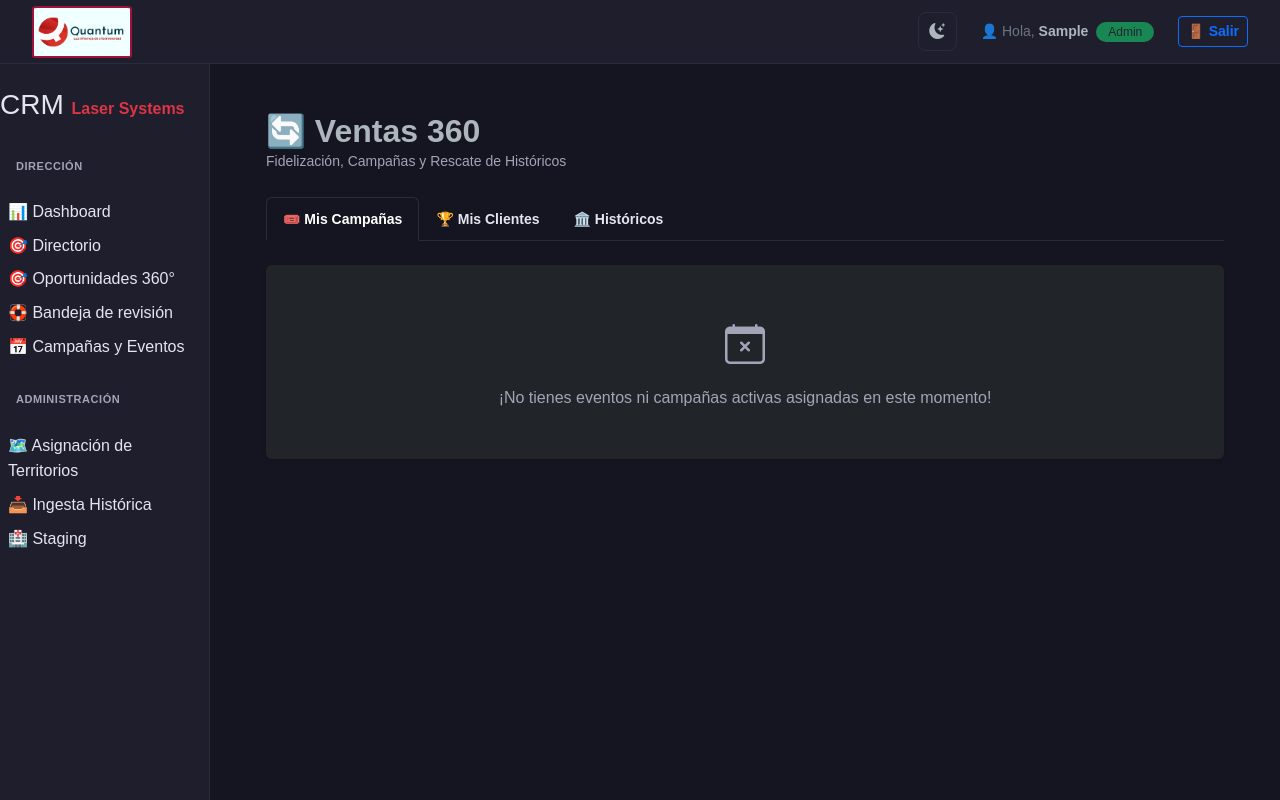
After one commit to cesarco6/crmlasersystems1, a Django app: page /agente/ventas-360/ in a window 1280 px wide. The commit adds this page. Run offline with Django 5.2, Linux system fonts and the light colour scheme; a user stored in the database is signed in; tables that the repository leaves empty hold one stand-in row (values such as "Sample post"); data that the repository does not hold is empty; some libraries are stand-ins or nearby versions.

Commit message:
feat: implement Ventas 360 independent view with tabs

```diff
--- a/backend/config/urls.py
+++ b/backend/config/urls.py
@@ -20,7 +20,7 @@ from django.views.generic import RedirectView
 from leads import views as leads_views
 
 # 1. Agregamos "procesar_alta_manual" a la lista de importaciones
-from leads.views import DashboardAgenteView, IngestaMasivaView, procesar_ingesta_masiva, AltaIndividualView, FichaTrabajoView, procesar_alta_manual, actualizar_lead_fsm, IngestaHistoricaView, director_dashboard_view, registrar_venta_extra, ListaStagingView, ProcesarStagingView, IngestaHistoricaExpressView, actualizar_estatus_venta_extra, AgenteStagingListView, AgenteStagingProcesarView
+from leads.views import DashboardAgenteView, Ventas360View, IngestaMasivaView, procesar_ingesta_masiva, AltaIndividualView, FichaTrabajoView, procesar_alta_manual, actualizar_lead_fsm, IngestaHistoricaView, director_dashboard_view, registrar_venta_extra, ListaStagingView, ProcesarStagingView, IngestaHistoricaExpressView, actualizar_estatus_venta_extra, AgenteStagingListView, AgenteStagingProcesarView
 from users.views import panel_territorios, custom_login_view, custom_logout_view, api_territorios_vendedor
 
 urlpatterns = [
@@ -28,6 +28,7 @@ urlpatterns = [
     path('login/', custom_login_view, name='login'),
     path('logout/', custom_logout_view, name='logout'),
     path('dashboard/agente/', DashboardAgenteView.as_view(), name='dashboard_agente'),
+    path('agente/ventas-360/', Ventas360View.as_view(), name='ventas_360'),
     path('ingesta-masiva/', IngestaMasivaView.as_view(), name='ingesta_masiva'),
     path('api/ingesta/', procesar_ingesta_masiva, name='api_ingesta_masiva'),
     path('director/ingesta-historica/', IngestaHistoricaView.as_view(), name='director_ingesta'),
--- a/backend/leads/views.py
+++ b/backend/leads/views.py
@@ -53,22 +53,11 @@ class DashboardAgenteView(LoginRequiredMixin, LeadOwnershipMixin, TemplateView):
         # ESCENARIO B: LA RED DE ARRASTRE (Filtrando grupos diarios)
         # ---------------------------------------------------------
         else:
-            # Regla INBOX ZERO: Ocultar los que ya terminaron su ciclo
-            #qs = qs.exclude(estatus__in=['CLIENTE', 'NO_CIERRE']).exclude(plan='DESCARTADO')
-            # Regla HIBERNACIÓN: Si está "En Espera" para una fecha futura, lo ocultamos hoy
-            # (Asumiendo que usas next_action_date, si usas otro campo, lo cambiamos)
-            #qs = qs.exclude(Q(plan='EN_ESPERA') & Q(next_action_date__gt=hoy))
-            if filtro_rapido == 'clientes':
-                # Si presionó el botón de Clientes, le traemos solo los clientes orgánicos
-                qs = qs.filter(estatus='CLIENTE', es_historico=False)
-            elif filtro_rapido == 'historicos':
-                qs = qs.filter(es_historico=True)
-            else:
-                # Regla INBOX ZERO: (Se mantiene para todo lo demás)
-                qs = qs.exclude(estatus__in=['CLIENTE', 'NO_CIERRE']).exclude(plan='DESCARTADO')
-
-                # Regla HIBERNACIÓN: (Se mantiene para todo lo demás)
-                qs = qs.exclude(Q(plan='EN_ESPERA') & Q(next_action_date__gt=hoy))
+            # Regla INBOX ZERO: (Se mantiene para todo lo demás)
+            qs = qs.exclude(estatus__in=['CLIENTE', 'NO_CIERRE']).exclude(plan='DESCARTADO')
+
+            # Regla HIBERNACIÓN: (Se mantiene para todo lo demás)
+            qs = qs.exclude(Q(plan='EN_ESPERA') & Q(next_action_date__gt=hoy))
 
             # Aplicar el botón que el vendedor haya presionado
             if filtro_rapido == 'hoy':
@@ -78,37 +67,6 @@ class DashboardAgenteView(LoginRequiredMixin, LeadOwnershipMixin, TemplateView):
             elif filtro_rapido == 'urgentes':
                 # Ejemplo: leads en SEGUIMIENTO que su fecha de acción ya se pasó
                 qs = qs.filter(plan='SEGUIMIENTO', next_action_date__lt=hoy)
-            elif filtro_rapido == 'campanas':
-                from .models import Evento
-                eventos_activos = Evento.objects.filter(
-                    estatus='ACTIVO',
-                    vendedores_asignados=self.request.user
-                )
-
-                lineas_objetivo = []
-                estados_obj = set()
-                for ev in eventos_activos:
-                    if ev.linea_producto and ev.linea_producto not in lineas_objetivo:
-                        lineas_objetivo.append(ev.linea_producto)
-                    if ev.estados_objetivo:
-                        estados_obj.update(ev.estados_objetivo)
-
-                estados_obj = list(estados_obj)
-
-                if not eventos_activos.exists():
-                    qs = qs.none()
-                else:
-                    q_campanas = Q()
-                    if estados_obj:
-                        q_campanas &= Q(ubicacion__estado__in=estados_obj)
-
-                    if lineas_objetivo and 'TODAS' not in lineas_objetivo:
-                        q_lineas = Q()
-                        for linea in lineas_objetivo:
-                            q_lineas |= Q(producto_cat__nombre__icontains=linea)
-                        q_campanas &= q_lineas
-
-                    qs = qs.filter(q_campanas)
 
         # Ordenamos la consulta final
         qs = qs.order_by('-updated_at')
@@ -140,6 +98,30 @@ class DashboardAgenteView(LoginRequiredMixin, LeadOwnershipMixin, TemplateView):
 
         # KPIs rápidos para la parte superior del Dashboard (Contadores)
         context['total_activos'] = CoreLead.objects.filter(owner=self.request.user).exclude(estatus__in=['CLIENTE', 'NO_CIERRE']).exclude(plan='DESCARTADO').count()
+
+        return context
+
+@method_decorator(role_required(['VENDEDOR']), name='dispatch')
+class Ventas360View(LoginRequiredMixin, TemplateView):
+    template_name = 'ventas_360.html'
+
+    def get_context_data(self, **kwargs):
+        context = super().get_context_data(**kwargs)
+
+        qs_base = CoreLead.objects.filter(owner=self.request.user)
+
+        # 1. Mis Clientes
+        context['mis_clientes'] = qs_base.filter(estatus='CLIENTE', es_historico=False).order_by('-updated_at')
+
+        # 2. Históricos
+        context['historicos'] = qs_base.filter(es_historico=True).order_by('-updated_at')
+
+        # 3. Campañas Activas
+        from .models import Evento
+        context['eventos_activos'] = Evento.objects.filter(
+            estatus='ACTIVO',
+            vendedores_asignados=self.request.user
+        ).order_by('-fecha_inicio')
 
         return context
 
--- a/backend/templates/base.html
+++ b/backend/templates/base.html
@@ -44,6 +44,7 @@
             {% else %}
                 <li class="menu-title text-muted fw-bold mb-2 mt-3 px-3">V e n t a s</li>
                 <li><a class="leftmenu" href="{% url 'dashboard_agente' %}">🎯 Dashboard</a></li>
+                <li><a class="leftmenu" href="{% url 'ventas_360' %}">🔄 Ventas 360</a></li>
                 <li><a class="leftmenu" href="{% url 'ingesta_masiva' %}">📥 Carga de Prospectos</a></li>
                 <li><a class="leftmenu" href="{% url 'agente_staging_list' %}">🏥 Staging</a></li>
             {% endif %}
--- /dev/null
+++ b/backend/templates/ventas_360.html
@@ -0,0 +1,180 @@
+{% extends 'base.html' %}
+{% load static %}
+
+{% block title %}Ventas 360 - CRM Laser Systems{% endblock %}
+
+{% block content %}
+<section class="container-fluid px-2 px-md-4 py-3">
+
+    <!-- Encabezado -->
+    <div class="mb-4">
+        <h2 class="fw-bold text-body mb-0">🔄 Ventas 360</h2>
+        <p class="text-muted small">Fidelización, Campañas y Rescate de Históricos</p>
+    </div>
+
+    <!-- Pestañas (Tabs) -->
+    <ul class="nav nav-tabs mb-4" id="ventas360Tabs" role="tablist">
+        <li class="nav-item" role="presentation">
+            <button class="nav-link active fw-bold" id="campanas-tab" data-bs-toggle="tab" data-bs-target="#campanas" type="button" role="tab" aria-controls="campanas" aria-selected="true">
+                🎟️ Mis Campañas
+            </button>
+        </li>
+        <li class="nav-item" role="presentation">
+            <button class="nav-link fw-bold" id="clientes-tab" data-bs-toggle="tab" data-bs-target="#clientes" type="button" role="tab" aria-controls="clientes" aria-selected="false">
+                🏆 Mis Clientes
+            </button>
+        </li>
+        <li class="nav-item" role="presentation">
+            <button class="nav-link fw-bold" id="historicos-tab" data-bs-toggle="tab" data-bs-target="#historicos" type="button" role="tab" aria-controls="historicos" aria-selected="false">
+                🏛️ Históricos
+            </button>
+        </li>
+    </ul>
+
+    <!-- Contenido de las Pestañas -->
+    <div class="tab-content" id="ventas360TabsContent">
+
+        <!-- Pestaña: CAMPAÑAS Y EVENTOS -->
+        <div class="tab-pane fade show active" id="campanas" role="tabpanel" aria-labelledby="campanas-tab">
+            <div class="row g-4">
+                {% for evento in eventos_activos %}
+                <div class="col-md-6 col-lg-4">
+                    <div class="card shadow-sm border-0 h-100">
+                        <div class="card-header bg-body border-bottom py-3 d-flex justify-content-between align-items-center">
+                            <span class="badge bg-primary-subtle text-primary border border-primary-subtle">{{ evento.get_tipo_display }}</span>
+                            <small class="text-muted fw-bold">🎯 {{ evento.get_linea_producto_display }}</small>
+                        </div>
+                        <div class="card-body">
+                            <h5 class="fw-bold text-body">{{ evento.nombre }}</h5>
+                            <p class="text-muted small mb-3"><i class="bi bi-geo-alt"></i> {{ evento.lugar|default:"Ubicación no especificada" }}</p>
+
+                            <div class="d-flex align-items-center gap-2 mb-3">
+                                <i class="bi bi-calendar-event text-secondary"></i>
+                                <span class="small fw-bold">{{ evento.fecha_inicio|date:"d M Y" }}</span>
+                                <span class="small text-muted">al</span>
+                                <span class="small fw-bold">{{ evento.fecha_fin|date:"d M Y" }}</span>
+                            </div>
+                        </div>
+                        <div class="card-footer bg-transparent border-top pt-3 pb-3">
+                            <a href="{% url 'dashboard_agente' %}?filtro=campanas" class="btn btn-outline-primary btn-sm w-100 fw-bold">
+                                Ver Prospectos de Campañas
+                            </a>
+                        </div>
+                    </div>
+                </div>
+                {% empty %}
+                <div class="col-12">
+                    <div class="text-center py-5 text-muted bg-body rounded shadow-sm">
+                        <i class="bi bi-calendar-x fs-1 d-block mb-2"></i>
+                        ¡No tienes eventos ni campañas activas asignadas en este momento!
+                    </div>
+                </div>
+                {% endfor %}
+            </div>
+        </div>
+
+        <!-- Pestaña: MIS CLIENTES -->
+        <div class="tab-pane fade" id="clientes" role="tabpanel" aria-labelledby="clientes-tab">
+            <div class="card card-ers shadow-sm mb-4 border-0">
+                <div class="card-body p-0">
+                    <div class="table-responsive">
+                        <table class="table table-hover table-ers mb-0 align-middle">
+                            <thead>
+                                <tr>
+                                    <th class="ps-4">Cliente</th>
+                                    <th>Última Acción</th>
+                                    <th>Etapa</th>
+                                    <th>Especialidad</th>
+                                    <th>Ciudad</th>
+                                    <th class="text-end pe-4">Acción</th>
+                                </tr>
+                            </thead>
+                            <tbody>
+                                {% for lead in mis_clientes %}
+                                <tr>
+                                    <td class="ps-4">
+                                        <span class="fw-bold text-body">{{ lead.nombre_completo_mdm }}</span>
+                                        <br><small class="text-muted">{{ lead.phone_primary }}</small>
+                                    </td>
+                                    <td class="text-muted small">{{ lead.updated_at|date:"d M Y" }}</td>
+                                    <td>
+                                        <span class="badge bg-success-subtle text-success border border-success-subtle">{{ lead.estatus }}</span>
+                                    </td>
+                                    <td class="text-body small">{{ lead.especialidad_cat.nombre|default:"-" }}</td>
+                                    <td class="text-muted small">{{ lead.ubicacion.ciudad|default:"-" }}</td>
+                                    <td class="text-end pe-4">
+                                        <a href="{% url 'ficha_trabajo' lead.id %}" class="btn btn-sm btn-outline-primary fw-bold px-3 shadow-sm">
+                                            Fidelizar
+                                        </a>
+                                    </td>
+                                </tr>
+                                {% empty %}
+                                <tr>
+                                    <td colspan="6" class="text-center py-5 text-muted">
+                                        <i class="bi bi-award fs-1 d-block mb-2"></i>
+                                        Aún no tienes clientes en cartera. ¡Sigue prospectando!
+                                    </td>
+                                </tr>
+                                {% endfor %}
+                            </tbody>
+                        </table>
+                    </div>
+                </div>
+            </div>
+        </div>
+
+        <!-- Pestaña: HISTÓRICOS -->
+        <div class="tab-pane fade" id="historicos" role="tabpanel" aria-labelledby="historicos-tab">
+            <div class="card card-ers shadow-sm mb-4 border-0">
+                <div class="card-body p-0">
+                    <div class="table-responsive">
+                        <table class="table table-hover table-ers mb-0 align-middle">
+                            <thead>
+                                <tr>
+                                    <th class="ps-4">Lead Histórico</th>
+                                    <th>Última Acción</th>
+                                    <th>Etapa</th>
+                                    <th>Especialidad</th>
+                                    <th>Ciudad</th>
+                                    <th class="text-end pe-4">Acción</th>
+                                </tr>
+                            </thead>
+                            <tbody>
+                                {% for lead in historicos %}
+                                <tr>
+                                    <td class="ps-4">
+                                        <span class="fw-bold text-body">{{ lead.nombre_completo_mdm }}</span>
+                                        <span class="badge bg-secondary ms-1" style="font-size: 0.65em;">Histórico</span>
+                                        <br><small class="text-muted">{{ lead.phone_primary }}</small>
+                                    </td>
+                                    <td class="text-muted small">{{ lead.updated_at|date:"d M Y" }}</td>
+                                    <td>
+                                        <span class="badge bg-secondary-subtle text-secondary border border-secondary-subtle">{{ lead.estatus }}</span>
+                                    </td>
+                                    <td class="text-body small">{{ lead.especialidad_cat.nombre|default:"-" }}</td>
+                                    <td class="text-muted small">{{ lead.ubicacion.ciudad|default:"-" }}</td>
+                                    <td class="text-end pe-4">
+                                        <a href="{% url 'ficha_trabajo' lead.id %}" class="btn btn-sm btn-outline-secondary fw-bold px-3 shadow-sm">
+                                            Revisar
+                                        </a>
+                                    </td>
+                                </tr>
+                                {% empty %}
+                                <tr>
+                                    <td colspan="6" class="text-center py-5 text-muted">
+                                        <i class="bi bi-archive fs-1 d-block mb-2"></i>
+                                        No tienes leads históricos asignados.
+                                    </td>
+                                </tr>
+                                {% endfor %}
+                            </tbody>
+                        </table>
+                    </div>
+                </div>
+            </div>
+        </div>
+
+    </div>
+
+</section>
+{% endblock %}
```
Also changed, not shown: backend/templates/dashboard_agente.html (+0 -12 lines).
